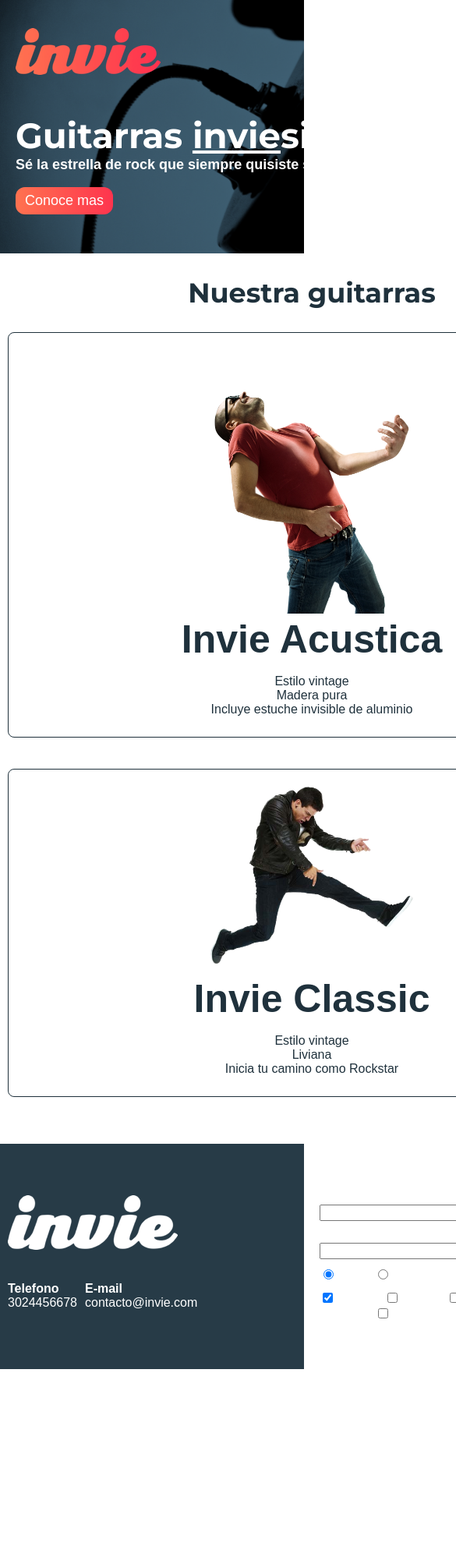
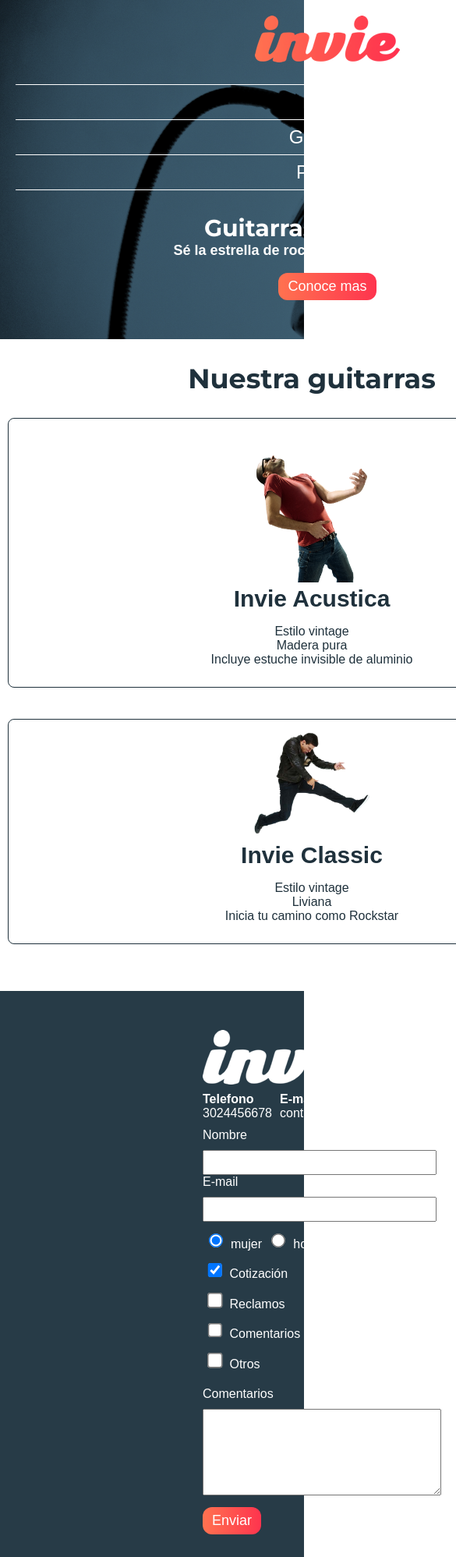
Before and after one commit to yetAnotherRaven/Platzi-Responsive-Design, a plain HTML site: page index.html in a window 390 px wide. Shown: the top 1997 px of the page at 78% size, 585 px wide, since content can reach past the window. Before the commit the page ends 1756 px from the top, so only its background shows below. Drawn offline with Linux system fonts and the light colour scheme; a web font is replaced by a local one.

Commit message:
Adapta proyecto para dispositivos móviles

```diff
--- a/css/invie.css
+++ b/css/invie.css
@@ -298,3 +298,106 @@ input:focus, textarea:focus {
   /* guitarras */
 
 }
+
+@media screen and (max-width: 767px) {
+  /* footer */
+  .footer .contenedor {
+    display: block;
+  }
+
+  .contacto {
+    margin: 0 auto;
+  }
+  .formulario {
+    display: block;
+    margin: 0 auto;
+    width: 300px;
+  }
+
+  .intereses label {
+    display: block;
+    font-size: 16px;
+  }
+  .col1 {
+    margin: 0;
+  }
+  input[type="text"],
+  input[type="email"] {
+    font-size: 16px;
+    padding: 5px;
+  }
+  textarea {
+    width: 100%;
+  }
+  input[type="radio"],
+  input[type="checkbox"] {
+    zoom: 1.5;
+  }
+  /* footer */
+}
+
+@media screen and (max-width: 650px) {
+
+  .header {
+    text-align: center;
+  }
+
+  .logotipo {
+    margin: 0;
+  }
+
+  .menu {
+    position: static;
+    display: block;
+  }
+
+  .menu li:first-child {
+    margin: 0;
+  }
+
+  .menu ul {
+    padding: 0;
+  }
+
+
+}
+
+
+@media screen and (max-width: 500px) {
+  /* portada */
+  .menu li {
+    display: block;
+    margin: 0;
+    padding: 8px 0;
+    border-bottom: 1px solid white;
+  }
+
+  .menu li:before {
+    display: none;
+  }
+
+  .menu li:first-child {
+    border-top: 1px solid white;
+  }
+  .portada {
+    text-align: center;
+  }
+  .titulo {
+    font-size: 30px;
+  }
+
+  .title {
+    font-size: 16px
+  }
+  /* portada */
+
+  /* guitarras */
+  .guitarra img {
+    width: 200px;
+    /*height: auto;*/
+  }
+  .title-b {
+    font-size: 30px;
+  }
+  /* guitarras */
+}
```
